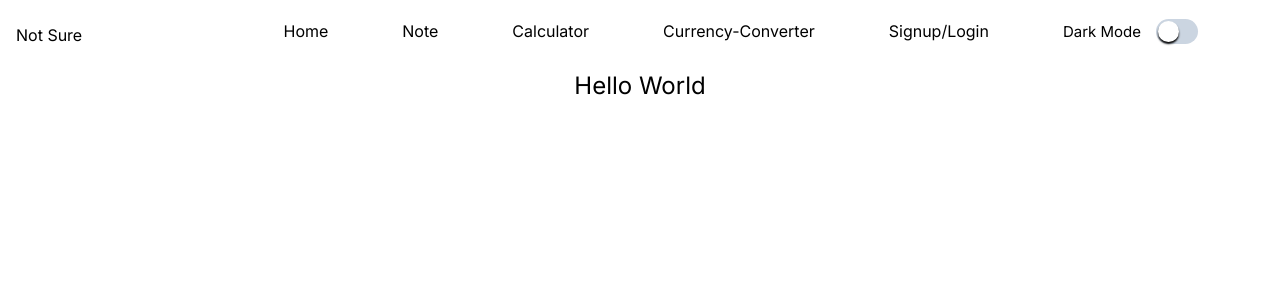
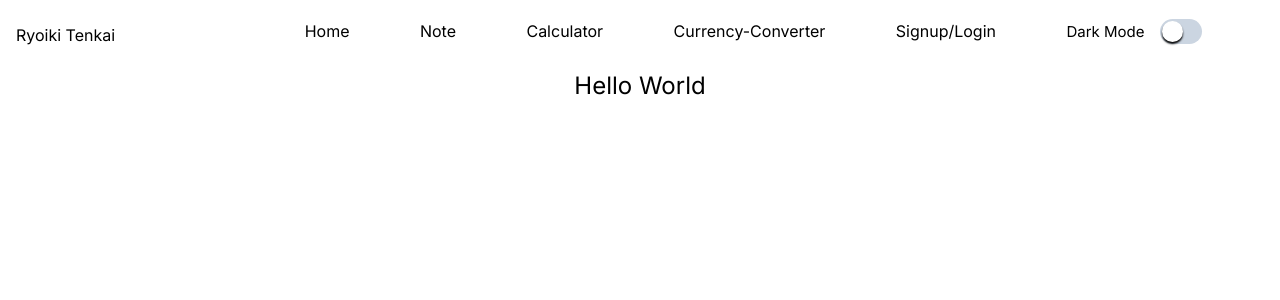
Before and after one commit to Mayor-Rhymes/utility-web, a Next.js app: page / in a window 1280 px wide. Shown: the top 300 px of the page. Built offline with nearby package versions, Linux system fonts and the light colour scheme.

Commit message:
Chore: Changed name

```diff
--- a/src/components/navbar.tsx
+++ b/src/components/navbar.tsx
@@ -11,9 +11,9 @@ export default function Navbar() {
 
   return (
     <nav className="flex flex-col space-y-4 lg:flex-row justify-around lg:h-[70px] py-4 lg:items-center px-4">
-      <h3 className="grow hidden lg:block">Not Sure</h3>
+      <h3 className="grow hidden lg:block">Ryoiki Tenkai</h3>
       <div className="lg:hidden flex justify-between w-full grow items-center">
-        <h3 className="grow">Not Sure</h3>
+        <h3 className="grow">Ryoiki Tenkai</h3>
         <RxHamburgerMenu onClick={() => setVisible(!visible)} className="lg:hidden text-blue-500 text-xl hover:text-blue-700 cursor-pointer" />
       </div>
 
```
